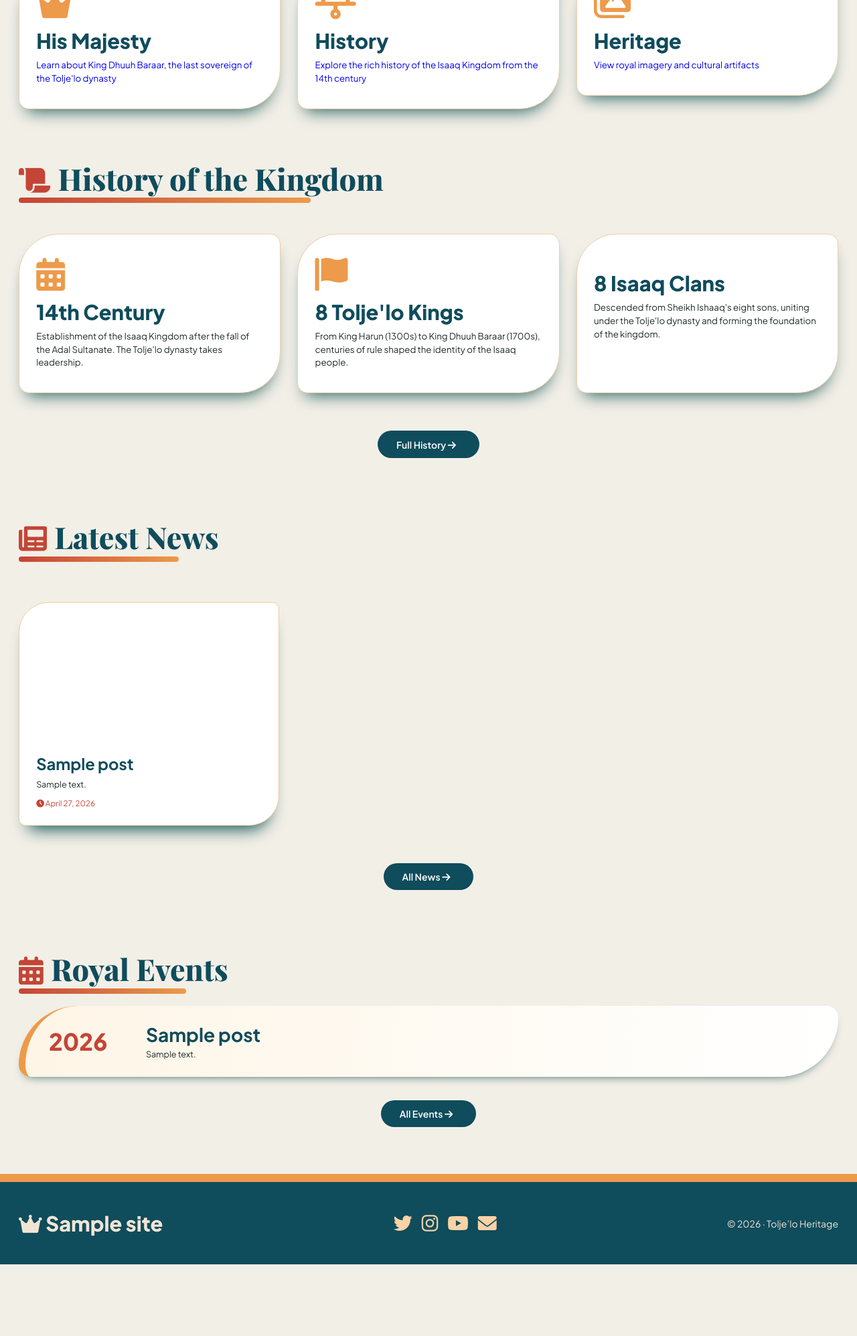
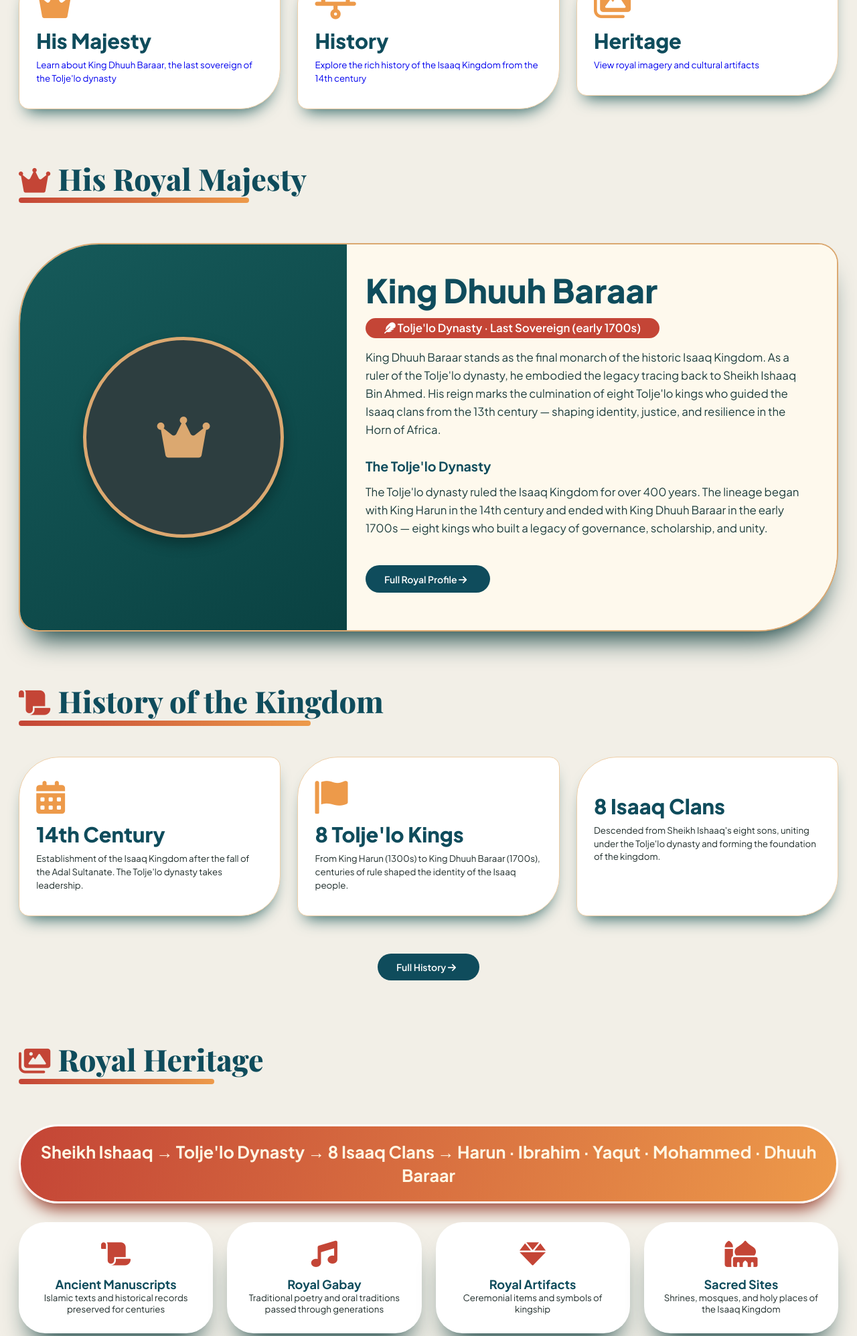
Before and after one commit to cshakuur/Optometry, a WordPress theme: template isaaq-kingdom/front-page.php in a window 1280 px wide. Shown: the part 1023-3018 px from the top of the page at 67% size. Before the commit the page ends 2911 px from the top, so only its background shows below. Run offline with PHP 8.4 and a stand-in for WordPress, Linux system fonts and the light colour scheme; the site name, menu and one post (Sample post) are stand-ins, and other content is empty.

Commit message:
Add His Majesty and Heritage preview sections to home page
Agent-Logs-Url: https://github.com/cshakuur/Optometry/sessions/cec8db13-88e6-4f5e-b547-f2b3ed82b7dd

Co-authored-by: cshakuur <20603923+cshakuur@users.noreply.github.com>

```diff
--- a/isaaq-kingdom/front-page.php
+++ b/isaaq-kingdom/front-page.php
@@ -110,6 +110,34 @@ if ( $slides_query->have_posts() ) {
         <?php endif; ?>
     </div>
 
+    <!-- ===================== HIS MAJESTY PREVIEW ===================== -->
+    <?php if ( $king_id ) : ?>
+    <section style="margin:3rem 0;">
+        <h2 class="section-title">
+            <i class="fas fa-crown title-icon"></i><?php esc_html_e( 'His Royal Majesty', 'isaaq-kingdom' ); ?>
+        </h2>
+        <div class="king-panel">
+            <div class="king-left">
+                <div class="king-photo" style="background:var(--charcoal);display:flex;align-items:center;justify-content:center;">
+                    <i class="fas fa-crown" style="font-size:5rem;color:var(--gold-leaf);"></i>
+                </div>
+            </div>
+            <div class="king-right">
+                <div class="king-name"><?php esc_html_e( 'King Dhuuh Baraar', 'isaaq-kingdom' ); ?></div>
+                <div class="king-badge"><i class="fas fa-feather"></i> <?php esc_html_e( "Tolje'lo Dynasty · Last Sovereign (early 1700s)", 'isaaq-kingdom' ); ?></div>
+                <p><?php esc_html_e( "King Dhuuh Baraar stands as the final monarch of the historic Isaaq Kingdom. As a ruler of the Tolje'lo dynasty, he embodied the legacy tracing back to Sheikh Ishaaq Bin Ahmed. His reign marks the culmination of eight Tolje'lo kings who guided the Isaaq clans from the 13th century — shaping identity, justice, and resilience in the Horn of Africa.", 'isaaq-kingdom' ); ?></p>
+                <h3 style="color:var(--sapphire);margin:1.5rem 0 1rem;font-size:1.4rem;"><?php esc_html_e( "The Tolje'lo Dynasty", 'isaaq-kingdom' ); ?></h3>
+                <p><?php esc_html_e( "The Tolje'lo dynasty ruled the Isaaq Kingdom for over 400 years. The lineage began with King Harun in the 14th century and ended with King Dhuuh Baraar in the early 1700s — eight kings who built a legacy of governance, scholarship, and unity.", 'isaaq-kingdom' ); ?></p>
+                <div style="margin-top:1.5rem;">
+                    <a href="<?php echo esc_url( get_permalink( $king_id ) ); ?>" class="back-button">
+                        <?php esc_html_e( 'Full Royal Profile', 'isaaq-kingdom' ); ?> <i class="fas fa-arrow-right"></i>
+                    </a>
+                </div>
+            </div>
+        </div>
+    </section>
+    <?php endif; ?>
+
     <!-- ===================== HISTORY HIGHLIGHTS ===================== -->
     <?php if ( $history_id ) : ?>
     <section style="margin:3rem 0;">
@@ -136,6 +164,50 @@ if ( $slides_query->have_posts() ) {
         <div style="text-align:center;margin-top:1.5rem;">
             <a href="<?php echo esc_url( get_permalink( $history_id ) ); ?>" class="back-button">
                 <?php esc_html_e( 'Full History', 'isaaq-kingdom' ); ?> <i class="fas fa-arrow-right"></i>
+            </a>
+        </div>
+    </section>
+    <?php endif; ?>
+
+    <!-- ===================== HERITAGE PREVIEW ===================== -->
+    <?php if ( $heritage_id ) : ?>
+    <section style="margin:3rem 0;">
+        <h2 class="section-title">
+            <i class="fas fa-images title-icon"></i><?php esc_html_e( 'Royal Heritage', 'isaaq-kingdom' ); ?>
+        </h2>
+
+        <!-- Lineage Banner -->
+        <div class="lineage-banner-modern" style="margin-bottom:2rem;">
+            <?php echo esc_html( get_option( 'isaaq_lineage_banner', "Sheikh Ishaaq → Tolje'lo Dynasty → 8 Isaaq Clans → Harun · Ibrahim · Yaqut · Mohammed · Dhuuh Baraar" ) ); ?>
+        </div>
+
+        <!-- Cultural Treasures -->
+        <div style="display:grid;grid-template-columns:repeat(auto-fit,minmax(200px,1fr));gap:1.5rem;">
+            <div style="background:white;border-radius:40px;padding:2rem;text-align:center;box-shadow:var(--shadow-strong);">
+                <i class="fas fa-scroll" style="font-size:2.8rem;color:var(--ruby);margin-bottom:1rem;display:block;"></i>
+                <h3 style="color:var(--sapphire);font-size:1.3rem;"><?php esc_html_e( 'Ancient Manuscripts', 'isaaq-kingdom' ); ?></h3>
+                <p style="font-size:0.95rem;"><?php esc_html_e( 'Islamic texts and historical records preserved for centuries', 'isaaq-kingdom' ); ?></p>
+            </div>
+            <div style="background:white;border-radius:40px;padding:2rem;text-align:center;box-shadow:var(--shadow-strong);">
+                <i class="fas fa-music" style="font-size:2.8rem;color:var(--ruby);margin-bottom:1rem;display:block;"></i>
+                <h3 style="color:var(--sapphire);font-size:1.3rem;"><?php esc_html_e( 'Royal Gabay', 'isaaq-kingdom' ); ?></h3>
+                <p style="font-size:0.95rem;"><?php esc_html_e( 'Traditional poetry and oral traditions passed through generations', 'isaaq-kingdom' ); ?></p>
+            </div>
+            <div style="background:white;border-radius:40px;padding:2rem;text-align:center;box-shadow:var(--shadow-strong);">
+                <i class="fas fa-gem" style="font-size:2.8rem;color:var(--ruby);margin-bottom:1rem;display:block;"></i>
+                <h3 style="color:var(--sapphire);font-size:1.3rem;"><?php esc_html_e( 'Royal Artifacts', 'isaaq-kingdom' ); ?></h3>
+                <p style="font-size:0.95rem;"><?php esc_html_e( 'Ceremonial items and symbols of kingship', 'isaaq-kingdom' ); ?></p>
+            </div>
+            <div style="background:white;border-radius:40px;padding:2rem;text-align:center;box-shadow:var(--shadow-strong);">
+                <i class="fas fa-mosque" style="font-size:2.8rem;color:var(--ruby);margin-bottom:1rem;display:block;"></i>
+                <h3 style="color:var(--sapphire);font-size:1.3rem;"><?php esc_html_e( 'Sacred Sites', 'isaaq-kingdom' ); ?></h3>
+                <p style="font-size:0.95rem;"><?php esc_html_e( 'Shrines, mosques, and holy places of the Isaaq Kingdom', 'isaaq-kingdom' ); ?></p>
+            </div>
+        </div>
+
+        <div style="text-align:center;margin-top:1.5rem;">
+            <a href="<?php echo esc_url( get_permalink( $heritage_id ) ); ?>" class="back-button">
+                <?php esc_html_e( 'Full Heritage Gallery', 'isaaq-kingdom' ); ?> <i class="fas fa-arrow-right"></i>
             </a>
         </div>
     </section>
```
